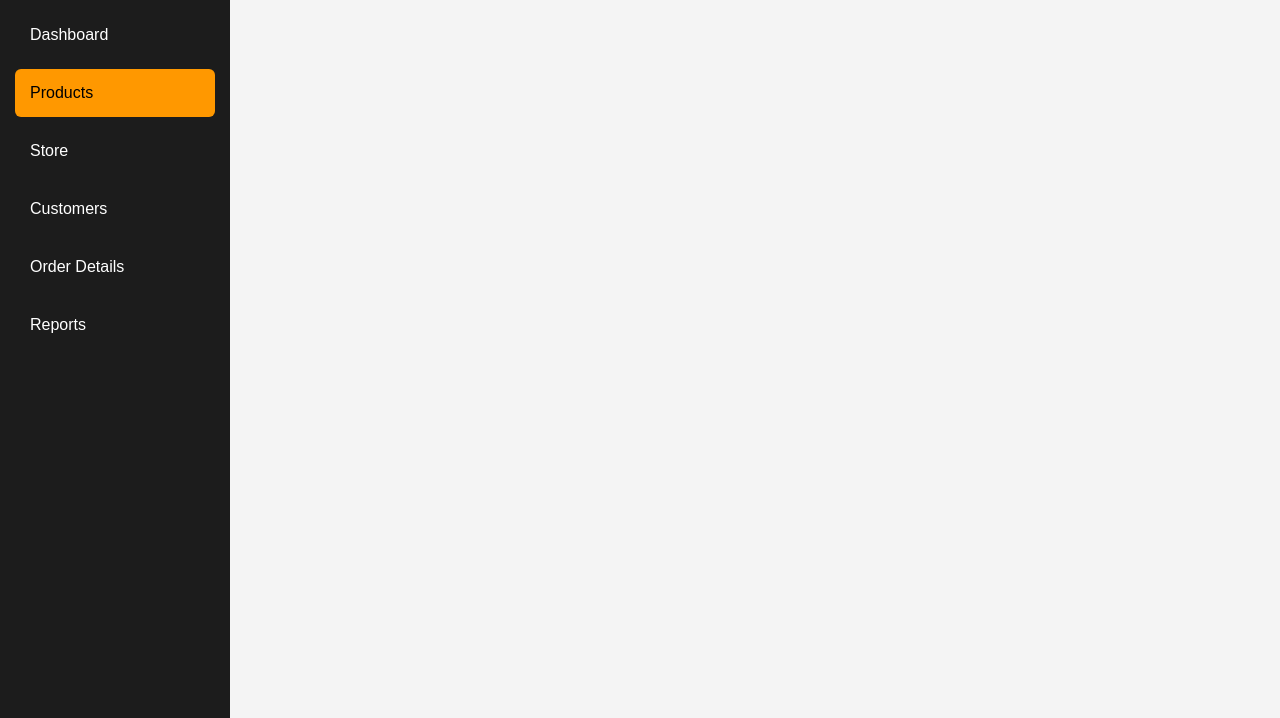
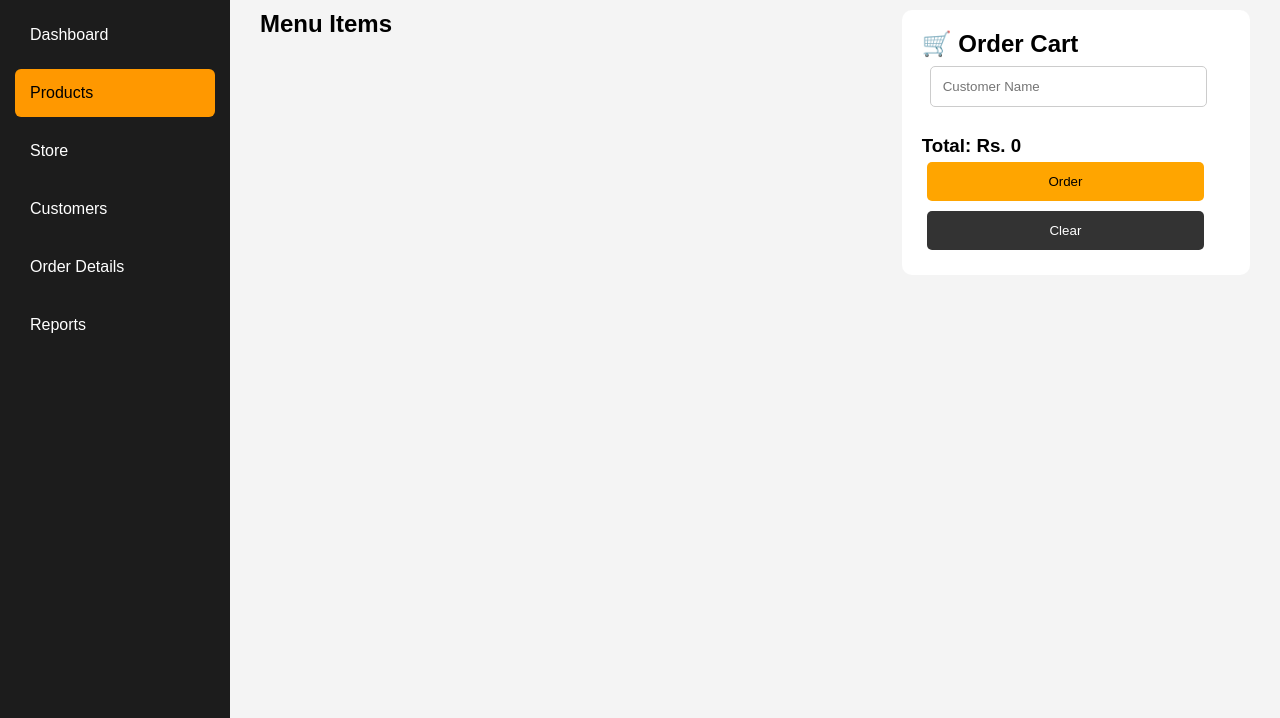
Before and after one commit to Roneth87/BiteCraft-Burger-Shop-POS-System, a plain HTML site: page pos.html in a window 1280 px wide. Shown: the part 82-800 px from the top of the page. Drawn offline with Linux system fonts and the light colour scheme.

Commit message:
Add product Section (html and css)

```diff
--- a/pos.html
+++ b/pos.html
@@ -1,5 +1,6 @@
 <!DOCTYPE html>
 <html lang="en">
+
 <head>
     <meta charset="UTF-8">
     <meta name="viewport" content="width=device-width, initial-scale=1.0">
@@ -8,6 +9,7 @@
     <link rel="icon" href="assets/img/icon.jpg">
     <link rel="stylesheet" href="style.css">
 </head>
+
 <body>
 
     <div class="sidebar">
@@ -23,9 +25,44 @@
 
     </div>
 
+    <div class="main">
+
+        <h1>Products</h1>
+
+        <div class="pos-layout">
+
+            <div class="product-area">
+
+                <h2>Menu Items</h2>
+
+                <div class="product-grid" id="menuProducts"></div>
+
+            </div>
+
+
+
+            <div class="cart">
+
+                <h2>🛒 Order Cart</h2>
+
+                <input type="text" id="customerName" placeholder="Customer Name">
+
+                <div id="cartItems"></div>
+
+                <h3>Total: Rs. <span id="total">0</span></h3>
+                <button onclick="placeOrder()">Order</button>
+                <button class="clear-btn" onclick="clearCart()">Clear</button>
+
+            </div>
+
+        </div>
+
+    </div>
+
 
 
 
     <script src="app.js"></script>
 </body>
+
 </html>
--- a/style.css
+++ b/style.css
@@ -112,3 +112,104 @@ th {
     color: white;
 
 }
+
+
+
+.pos-layout {
+    display: flex;
+    gap: 25px;
+    margin-top: 25px;
+
+}
+
+.product-area {
+    flex: 2;
+
+}
+
+.product-grid {
+    display: grid;
+    grid-template-columns: repeat(3, 1fr);
+    gap: 15px;
+    margin-top: 20px;
+
+}
+
+.menu-item {
+    background: white;
+    padding: 20px;
+    border-radius: 10px;
+    text-align: center;
+
+}
+
+.menu-item h3 {
+    margin-bottom: 10px;
+
+}
+
+.cart {
+    flex: 1;
+    background: white;
+    padding: 20px;
+    border-radius: 10px;
+
+}
+
+.cart input {
+    width: 90%;
+
+}
+
+.cart button {
+    width: 90%;
+
+}
+
+.clear-btn {
+    background: #333;
+    color: white;
+
+}
+
+#cartItems {
+    margin: 20px 0;
+
+}
+
+.cart-item {
+    padding: 12px 0;
+    border-bottom: 1px solid #ddd;
+
+}
+
+button {
+    background: orange;
+    border: none;
+    padding: 12px 20px;
+    cursor: pointer;
+    border-radius: 5px;
+    margin: 5px;
+
+}
+
+button:hover {
+    background: #e68900;
+
+}
+
+.form-box {
+    background: white;
+    padding: 20px;
+    margin: 25px 0;
+    border-radius: 10px;
+
+}
+
+input, select {
+    padding: 12px;
+    margin: 8px;
+    border: 1px solid #ccc;
+    border-radius: 5px;
+
+}
```
